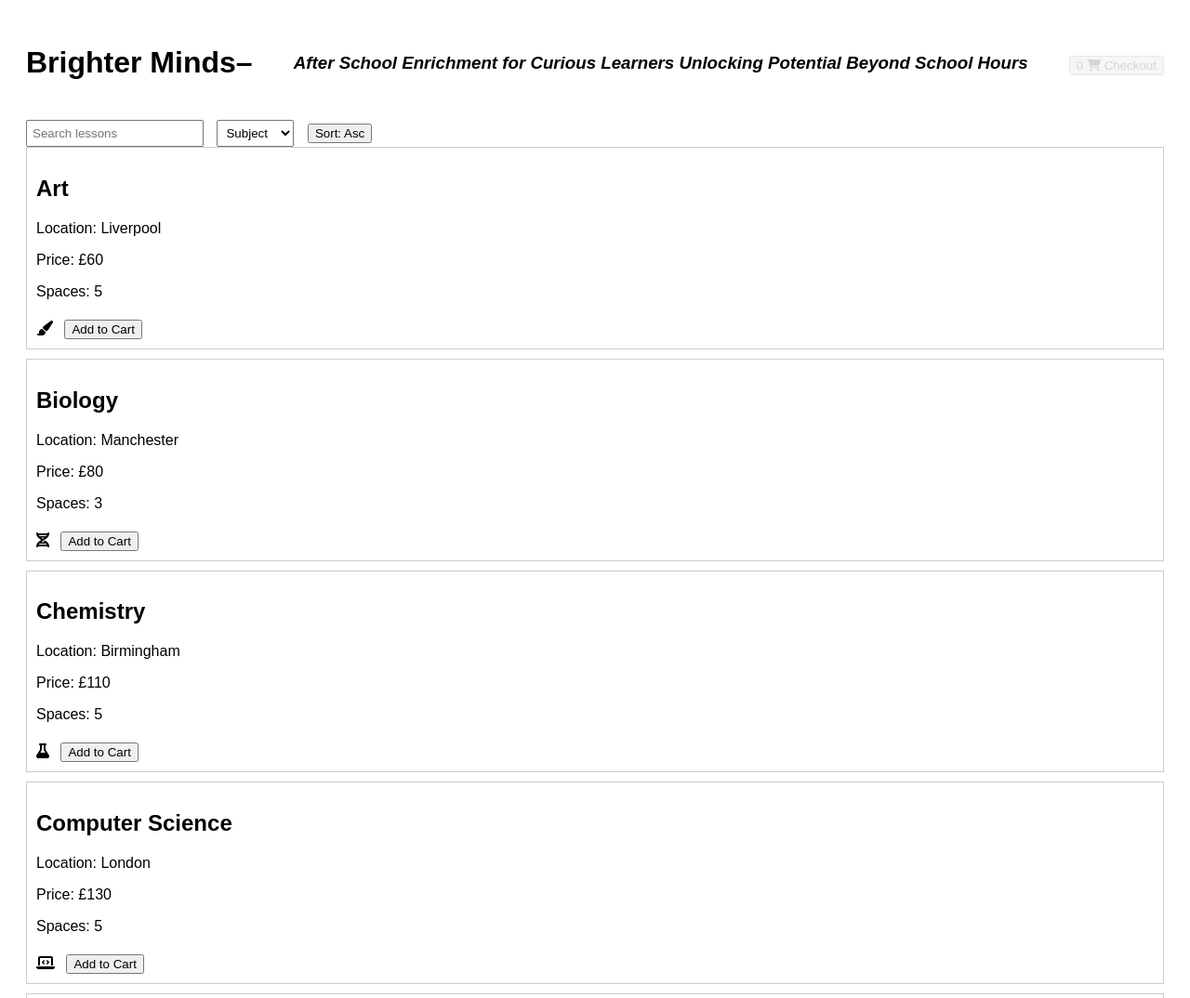
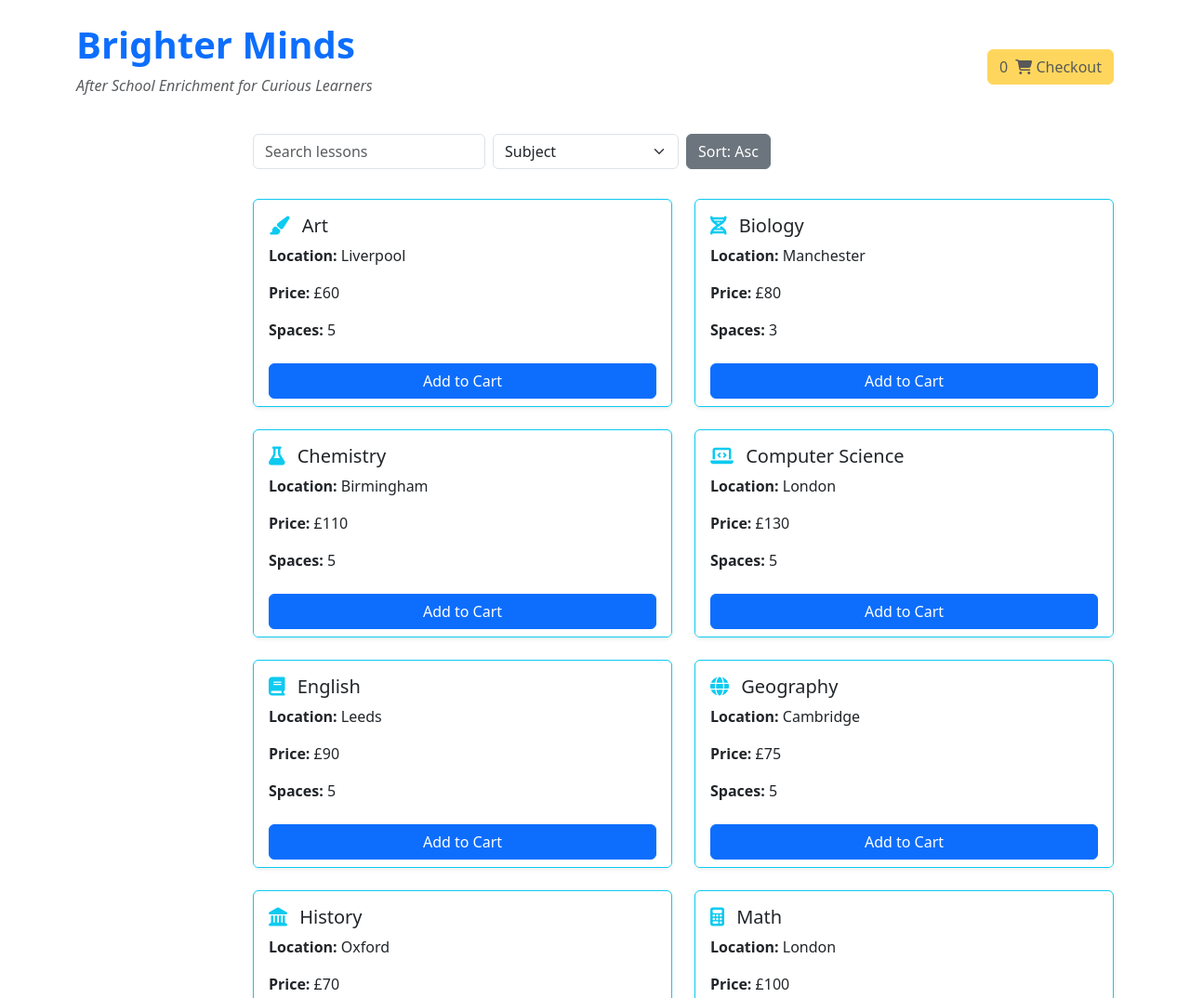
Before and after one commit to gmuriithi/afterschoolsubjects, a plain HTML site: page trial.html in a window 1280 px wide. Shown: the top 1074 px of the page at 93% size. Drawn offline with nearby package versions, Linux system fonts and the light colour scheme.

Commit message:
using bootstrap

```diff
--- a/trial.html
+++ b/trial.html
@@ -3,134 +3,134 @@
 <head>
   <meta charset="UTF-8" />
   <title>Brighter Minds</title>
-  <!-- Basic styles -->
-  <style>
-    body {
-      font-family: Arial, sans-serif;
-      padding: 20px;
-    }
-    header {
-      display: flex;
-      justify-content: space-between;
-      align-items: center;
-      margin-bottom: 20px;
-    }
-    .lesson {
-      border: 1px solid #ccc;
-      padding: 10px;
-      margin-bottom: 10px;
-    }
-    button {
-      margin-top: 5px;
-      cursor: pointer;
-    }
-    button:disabled {
-      cursor: not-allowed;
-      opacity: 0.5;
-    }
-    input, select {
-      margin-right: 10px;
-      padding: 5px;
-    }
-    form input {
-      display: block;
-      margin: 10px 0;
-      padding: 7px;
-      width: 200px;
-    }
-  </style>
-  <!-- Font Awesome CDN (6.4.0) -->
+
+  <!-- Bootstrap 5 CSS -->
+  <link href="https://cdn.jsdelivr.net/npm/bootstrap@5.3.1/dist/css/bootstrap.min.css" rel="stylesheet">
+
+  <!-- Font Awesome -->
   <link rel="stylesheet" href="https://cdnjs.cloudflare.com/ajax/libs/font-awesome/6.4.0/css/all.min.css" />
-  <!-- Vue 2 CDN -->
+
+  <!-- Vue 2 -->
   <script src="https://cdn.jsdelivr.net/npm/vue@2"></script>
 </head>
 <body>
-  <div id="app">
-    <!-- Header with site name and Cart button -->
-    <header>
-      <h1><b>{{ sitename }}</b></h1>
-      <h3><i>{{ ssitename }}</i></h3>
-      <!-- Cart button: only enabled if cart has at least one item -->
-      <button @click="toggleCart" :disabled="cart.length === 0">
-        {{ cart.length }}
-        <span class="fa-solid fa-cart-shopping"></span> Checkout
+  <div id="app" class="container mt-4">
+    <!-- Header -->
+    <header class="d-flex justify-content-between align-items-center mb-4">
+      <div>
+        <h1 class="fw-bold text-primary">{{ sitename }}</h1>
+        <p class="text-muted fst-italic">{{ ssitename }}</p>
+      </div>
+      <button class="btn btn-warning" @click="toggleCart" :disabled="cart.length === 0">
+        {{ cart.length }} <i class="fa-solid fa-cart-shopping ms-1"></i> Checkout
       </button>
     </header>
 
     <!-- LESSONS PAGE -->
-    <section v-if="!showCart">
-      <!-- Search input -->
-      <input v-model="searchQuery" placeholder="Search lessons" @input="searchLessons" />
+    <section v-if="!showCart" class="row justify-content-end">
+      <div class="col-lg-10">
 
-      <!-- Sort selection -->
-      <select v-model="sortBy">
+        <!-- Filters -->
+        <div class="d-flex flex-wrap mb-4 align-items-center">
+          <input v-model="searchQuery" @input="searchLessons"
+            type="text" placeholder="Search lessons"
+            class="form-control me-2 mb-2" style="max-width: 250px;" />
+
+          <select v-model="sortBy" class="form-select me-2 mb-2" style="width: 200px;">
             <option value="subject">Subject</option>
             <option value="location">Location</option>
             <option value="price">Price</option>
             <option value="spaces">Spaces</option>
           </select>
 
-      <!-- Sort order toggle -->
-      <button @click="sortOrder *= -1">
+          <button class="btn btn-secondary mb-2" @click="sortOrder *= -1">
             Sort: {{ sortOrder === 1 ? 'Asc' : 'Desc' }}
           </button>
+        </div>
 
-      <!-- Lesson list using v-for -->
-      <div v-for="lesson in sortedLessons" :key="lesson.id" class="lesson">
-        <h2>{{ lesson.subject }}</h2>
-        <p>Location: {{ lesson.location }}</p>
-        <p>Price: £{{ lesson.price }}</p>
-        <p>Spaces: {{ lesson.spaces }}</p>
-        <!-- Font Awesome icon -->
-        <i :class="['fa-solid', lesson.icon]" style="margin-right: 8px;"></i>
-        <!-- Add to Cart button: visible but disabled if no spaces -->
-        <button :disabled="lesson.spaces === 0" @click="addToCart(lesson)">
+        <!-- Lessons list -->
+        <div class="row row-cols-1 row-cols-md-2 g-4">
+          <div v-for="lesson in sortedLessons" :key="lesson.id" class="col">
+            <div class="card h-100 border-info shadow-sm">
+              <div class="card-body">
+                <h5 class="card-title">
+                  <i :class="['fa-solid', lesson.icon]" class="me-2 text-info"></i>
+                  {{ lesson.subject }}
+                </h5>
+                <p class="card-text"><strong>Location:</strong> {{ lesson.location }}</p>
+                <p class="card-text"><strong>Price:</strong> £{{ lesson.price }}</p>
+                <p class="card-text"><strong>Spaces:</strong> {{ lesson.spaces }}</p>
+              </div>
+              <div class="card-footer bg-white border-top-0">
+                <button class="btn btn-primary w-100"
+                  :disabled="lesson.spaces === 0"
+                  @click="addToCart(lesson)">
                   Add to Cart
                 </button>
+              </div>
+            </div>
+          </div>
+        </div>
+
       </div>
     </section>
 
     <!-- CART PAGE -->
-    <section v-else>
-      <h2>Shopping Cart</h2>
+    <section v-else class="mt-4">
+      <h2 class="mb-3">🛒 Shopping Cart</h2>
 
-      <!-- Show lessons added to cart -->
-      <div v-for="(item, index) in cart" :key="index">
-        <p>{{ item.subject }} - {{ item.location }}</p>
-        <!-- Remove button -->
-        <button @click="removeFromCart(item)">Remove</button>
+      <div v-if="cart.length > 0" class="list-group mb-4">
+        <div v-for="(item, index) in cart" :key="index"
+          class="list-group-item d-flex justify-content-between align-items-center">
+          {{ item.subject }} - {{ item.location }}
+          <button class="btn btn-sm btn-danger" @click="removeFromCart(item)">
+            Remove
+          </button>
         </div>
+      </div>
+      <div v-else class="alert alert-info">Your cart is empty.</div>
 
-      <!-- Checkout form -->
-      <form @submit.prevent="checkout">
+      <!-- Checkout Form -->
+      <form @submit.prevent="checkout" class="bg-light p-4 rounded shadow-sm" style="max-width: 400px;">
+        <h4 class="mb-3">Checkout Form</h4>
+        <div class="mb-3">
+          <label class="form-label">Name</label>
           <input
             v-model="name"
-          placeholder="Name (letters only)"
+            type="text"
+            class="form-control"
+            placeholder="Letters only"
             required
             pattern="[A-Za-z\s]+"
             title="Name must contain letters only"
           />
+        </div>
+        <div class="mb-3">
+          <label class="form-label">Phone</label>
           <input
             v-model="phone"
-          placeholder="Phone (numbers only)"
+            type="text"
+            class="form-control"
+            placeholder="Numbers only"
             required
             pattern="\d+"
             title="Phone must contain numbers only"
           />
-        <!-- Checkout button: enabled only if form is valid -->
-        <button :disabled="!validForm">Checkout</button>
+        </div>
+        <button type="submit" class="btn btn-success w-100" :disabled="!validForm">
+          Confirm Order
+        </button>
       </form>
     </section>
   </div>
 
+  <!-- Vue App -->
   <script>
     new Vue({
       el: '#app',
       data: {
-        sitename: "Brighter Minds–  ",
-        ssitename: " After School Enrichment for Curious Learners Unlocking Potential Beyond School Hours ",
-
-        // Example lessons data, 10+ items with 5+ spaces
+        sitename: "Brighter Minds",
+        ssitename: "After School Enrichment for Curious Learners",
         lessons: [
           { id: 1, subject: "Math", location: "London", price: 100, spaces: 5, icon: "fa-calculator" },
           { id: 2, subject: "Biology", location: "Manchester", price: 80, spaces: 3, icon: "fa-dna" },
@@ -143,16 +143,15 @@
           { id: 9, subject: "Music", location: "Edinburgh", price: 85, spaces: 5, icon: "fa-music" },
           { id: 10, subject: "Computer Science", location: "London", price: 130, spaces: 5, icon: "fa-laptop-code" },
         ],
-        cart: [], // Cart items
-        showCart: false, // Toggle lessons/cart page
-        name: '', // Checkout form name
-        phone: '', // Checkout form phone
-        sortBy: 'subject', // Sort attribute
-        sortOrder: 1, // 1 = ascending, -1 = descending
-        searchQuery: '', // Search input
+        cart: [],
+        showCart: false,
+        name: '',
+        phone: '',
+        sortBy: 'subject',
+        sortOrder: 1,
+        searchQuery: ''
       },
       computed: {
-        // Filter lessons by searchQuery, then sort by sortBy and sortOrder
         sortedLessons() {
           let filtered = this.lessons.filter(lesson => {
             const term = this.searchQuery.toLowerCase();
@@ -176,8 +175,6 @@
             return (x > y ? 1 : x < y ? -1 : 0) * this.sortOrder;
           });
         },
-
-        // Validate name (letters only) and phone (numbers only)
         validForm() {
           const nameValid = /^[A-Za-z\s]+$/.test(this.name);
           const phoneValid = /^\d+$/.test(this.phone);
@@ -185,20 +182,15 @@
         }
       },
       methods: {
-        // Toggle between lessons list and cart view
         toggleCart() {
           this.showCart = !this.showCart;
         },
-
-        // Add lesson to cart and reduce available spaces
         addToCart(lesson) {
           if (lesson.spaces > 0) {
             this.cart.push(lesson);
             lesson.spaces--;
           }
         },
-
-        // Remove lesson from cart and add back to spaces
         removeFromCart(lesson) {
           const index = this.cart.indexOf(lesson);
           if (index !== -1) {
@@ -206,8 +198,6 @@
             lesson.spaces++;
           }
         },
-
-        // Alert confirmation and clear cart and form
         checkout() {
           alert(`Order confirmed for ${this.name}. Thank you!`);
           this.cart = [];
@@ -215,15 +205,14 @@
           this.phone = '';
           this.showCart = false;
         },
-
-        // This function reacts to search input but logic is handled by computed property
         searchLessons() {
-          // No need to do anything here; searchQuery is reactive
+          // Reactive via computed
         }
       }
     });
+  </script>
 
-
-  </script>
+  <!-- Bootstrap 5 JS (optional, for dropdowns, etc.) -->
+  <script src="https://cdn.jsdelivr.net/npm/bootstrap@5.3.1/dist/js/bootstrap.bundle.min.js"></script>
 </body>
 </html>
```
Lines whose indentation alone changed are shown as unchanged.
